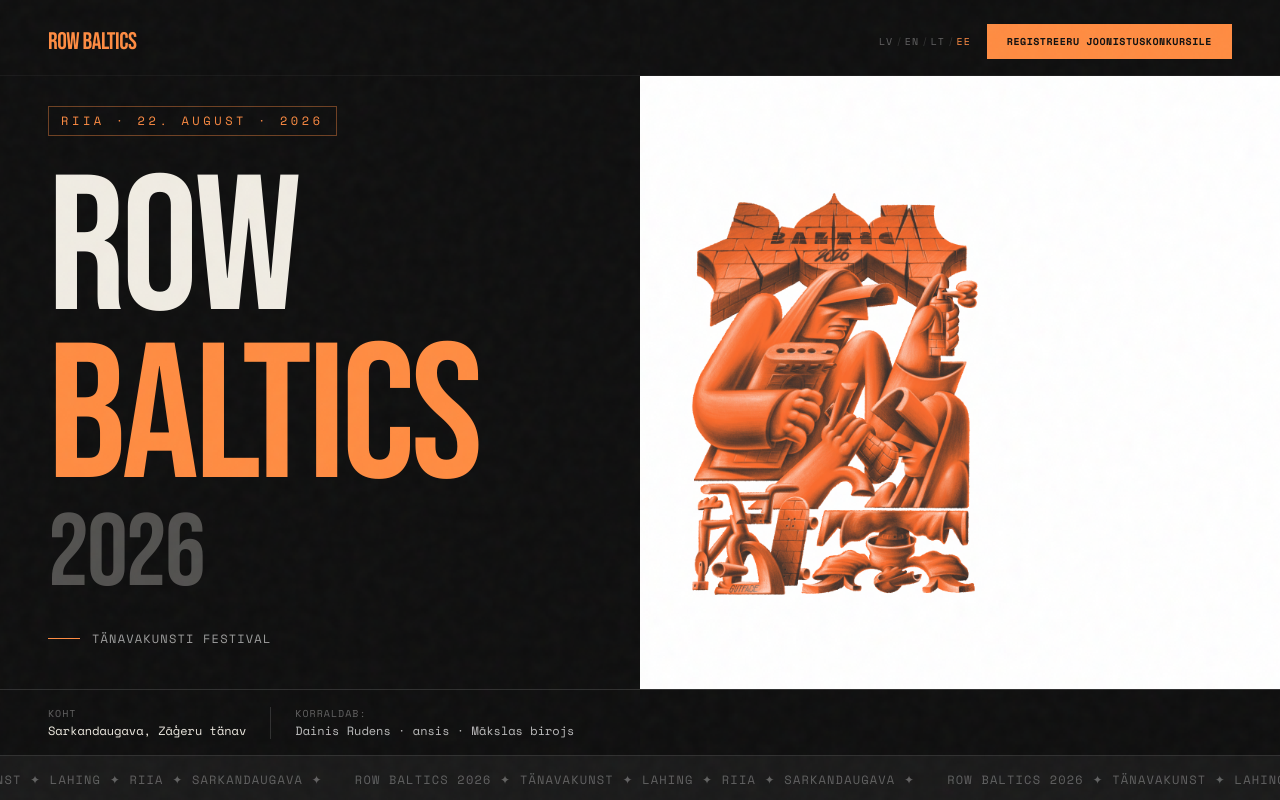
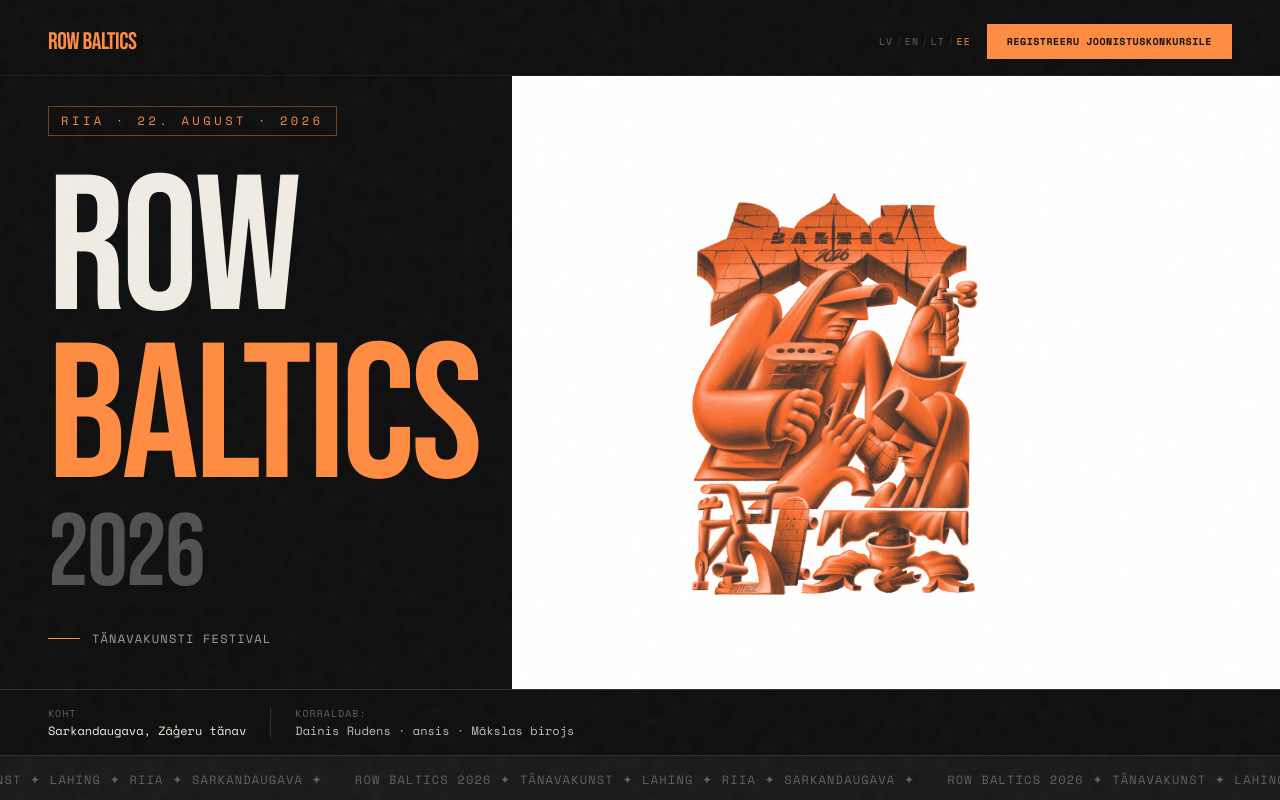
Before and after one commit to vasiljevsvladislavs-dot/rowbaltic, a Next.js app: page /ee in a window 1280 px wide. Shown: the top 800 px of the page. Built offline with nearby package versions, Linux system fonts and the light colour scheme.

Commit message:
Narrow dark hero split to 40%

```diff
--- a/src/components/sections/HeroSection.tsx
+++ b/src/components/sections/HeroSection.tsx
@@ -31,7 +31,7 @@ export default function HeroSection({ dict, lang }: Props) {
     <section
       id="hero"
       className="relative h-screen max-h-screen flex flex-col justify-between overflow-hidden"
-      style={{ background: 'linear-gradient(to right, #0f0f0f 50%, #ffffff 50%)' }}
+      style={{ background: 'linear-gradient(to right, #0f0f0f 40%, #ffffff 40%)' }}
     >
 
       {/* Right side visual */}
```
